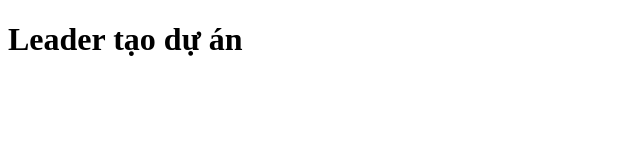
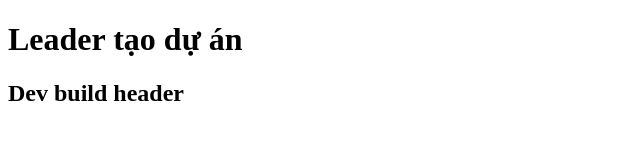
Before and after one commit to FME849/demoGit, a plain HTML site: page index.html in a window 1280 px wide. Shown: the whole page, without its empty margins (0-640 px from the left). Drawn offline with Linux system fonts and the light colour scheme.

Commit message:
Tạo header

```diff
--- a/index.html
+++ b/index.html
@@ -8,5 +8,8 @@
 </head>
 <body>
     <h1>Leader tạo dự án</h1>
+    <header>
+        <h2>Dev build header</h2>
+    </header>
 </body>
 </html>
```
